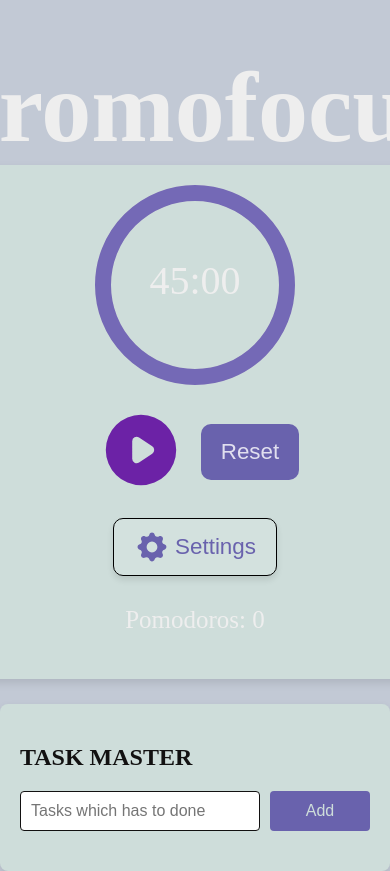
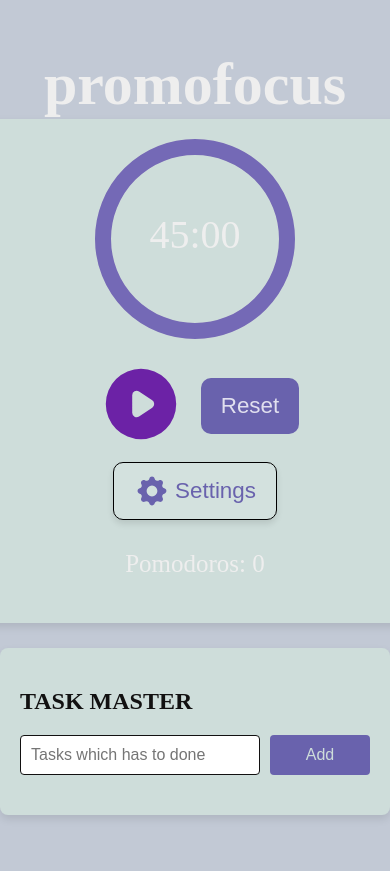
Before and after one commit to smartosid/promo, a React (Create React App) app: page / in a window 390 px wide. Shown: the top 871 px of the page. After the commit the page ends 844 px from the top, so only its background shows below. Built offline with nearby package versions, Linux system fonts and the light colour scheme; a web font is replaced by a local one.

Commit message:
Update App.css
add mobile layout

```diff
--- a/src/App.css
+++ b/src/App.css
@@ -15,6 +15,7 @@ main {
   padding-top: 50px;
   max-width: 340px;
   margin: 0 auto;
+  align-items: center;
   text-align: center;
 }
 
@@ -57,7 +58,7 @@ label {
 .try {
   font-family: 'Rocher';
   text-align: center;
-  font-size: 50px;
+  font-size: 30px;
   display: flex;
   flex-direction: column;
   align-items: center;
@@ -85,3 +86,18 @@ h1 {
 .purples {
   font-palette: --Purples;
 }
+
+/**/
+@media screen and (max-width:600px) {
+
+  .main,.body {
+      width: 50%;
+  }
+}
+
+@media screen and (max-width:400px) {
+
+  .main,.body {
+      width: 70%;
+  }
+}
```
